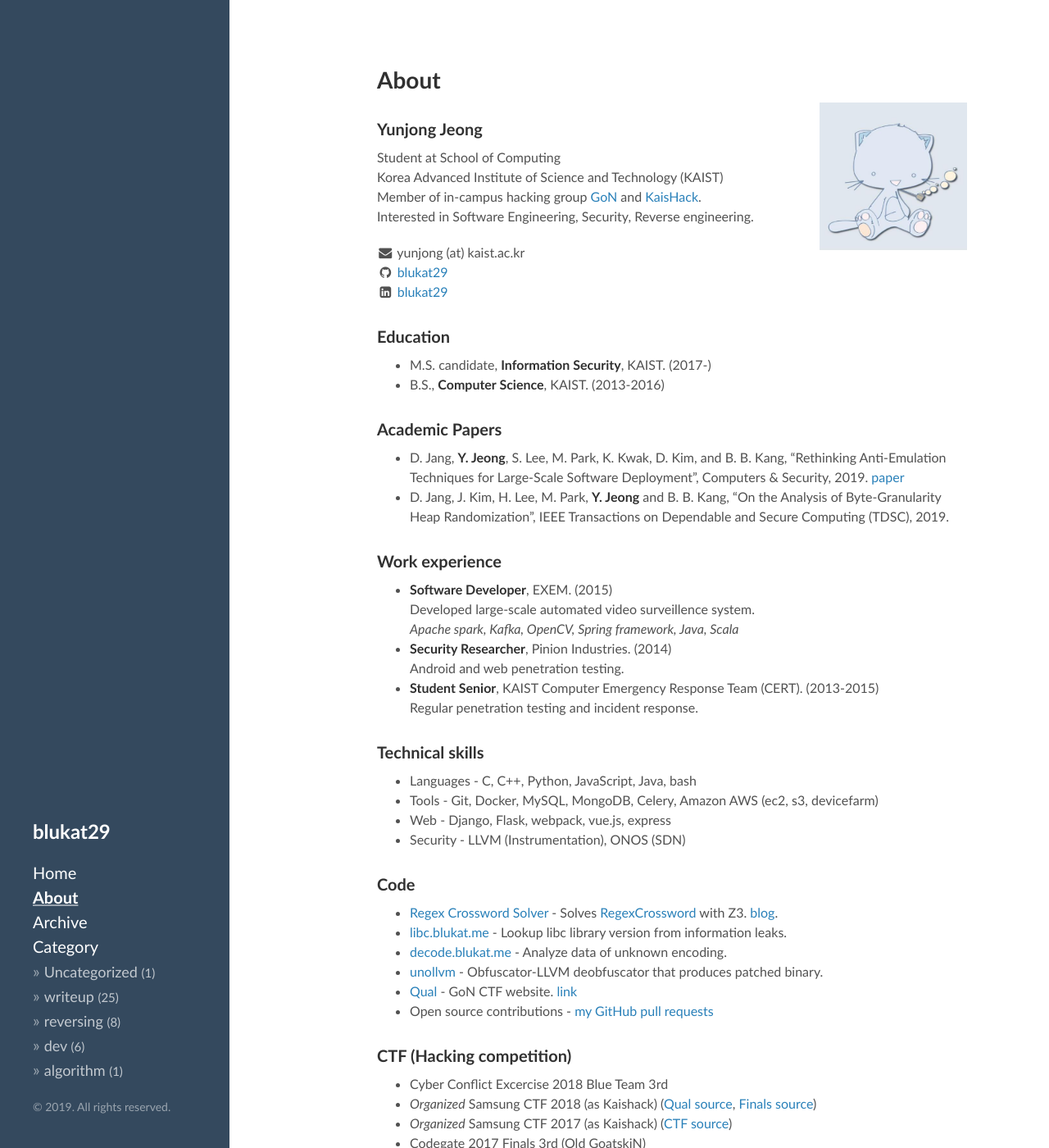
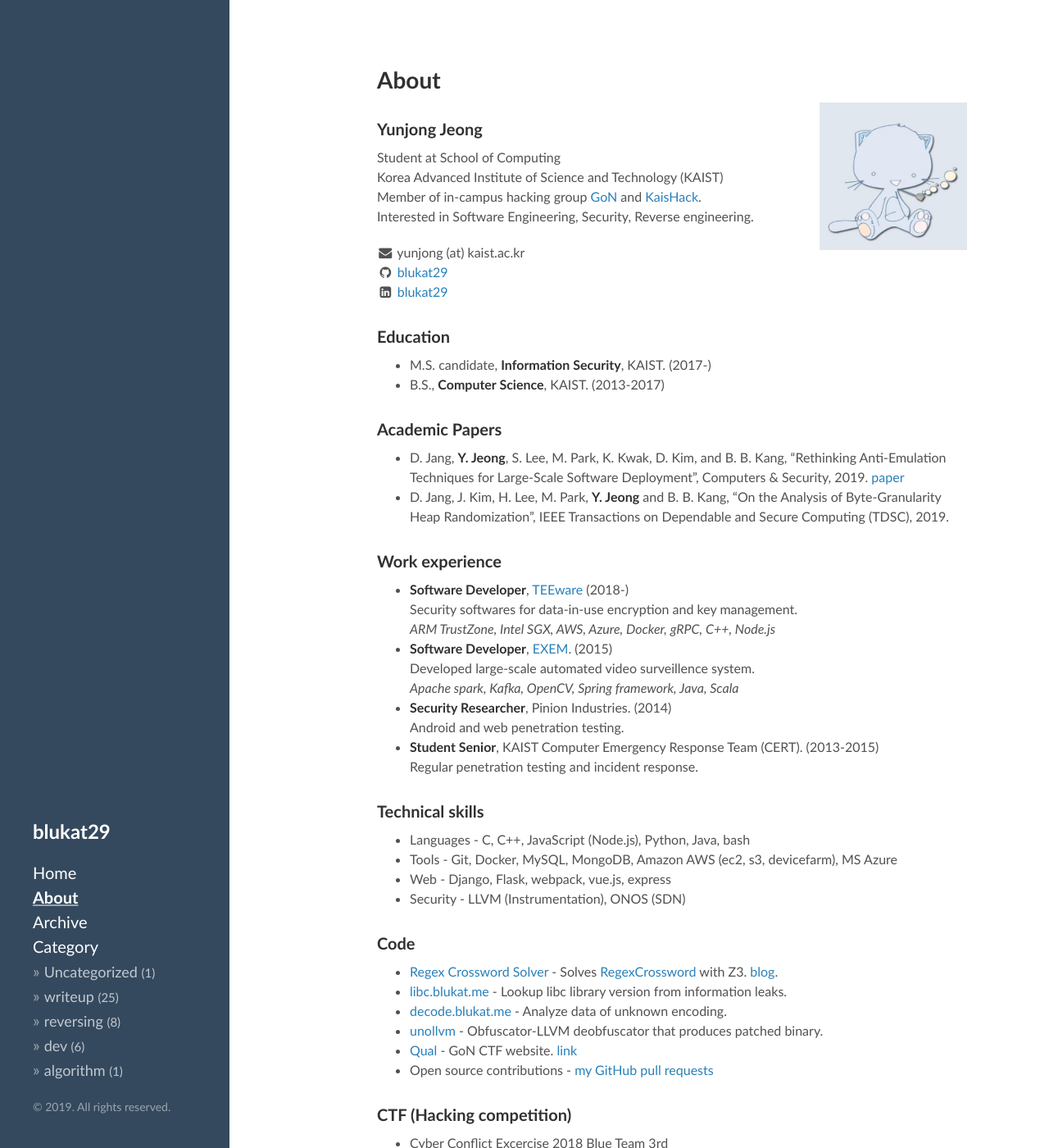
Before and after one commit to blukat29/blukat29.github.io, a Jekyll site: the page built from about.md, in a window 1280 px wide and 1400 px high. Shown: the whole window at 82% size. Built offline with Jekyll 4.4.1, drawn with Linux system fonts in a browser that asks for light colours.

Commit message:
Update about.me

```diff
--- a/about.md
+++ b/about.md
@@ -21,7 +21,7 @@
 ### Education
 
 - M.S. candidate, **Information Security**, KAIST. (2017-)
-- B.S., **Computer Science**, KAIST. (2013-2016)
+- B.S., **Computer Science**, KAIST. (2013-2017)
 
 ### Academic Papers
 
@@ -30,7 +30,10 @@
 
 ### Work experience
 
-- **Software Developer**, EXEM. (2015)
+- **Software Developer**, [TEEware](http://teeware.io) (2018-)
+  Security softwares for data-in-use encryption and key management.
+  *ARM TrustZone, Intel SGX, AWS, Azure, Docker, gRPC, C++, Node.js*
+- **Software Developer**, [EXEM](https://www.ex-em.com). (2015)
   Developed large-scale automated video surveillence system.
   *Apache spark, Kafka, OpenCV, Spring framework, Java, Scala*
 - **Security Researcher**, Pinion Industries. (2014)
@@ -40,8 +43,8 @@
 
 ### Technical skills
 
-- Languages - C, C++, Python, JavaScript, Java, bash
-- Tools - Git, Docker, MySQL, MongoDB, Celery, Amazon AWS (ec2, s3, devicefarm)
+- Languages - C, C++, JavaScript (Node.js), Python, Java, bash
+- Tools - Git, Docker, MySQL, MongoDB, Amazon AWS (ec2, s3, devicefarm), MS Azure
 - Web - Django, Flask, webpack, vue.js, express
 - Security - LLVM (Instrumentation), ONOS (SDN)
 
```
